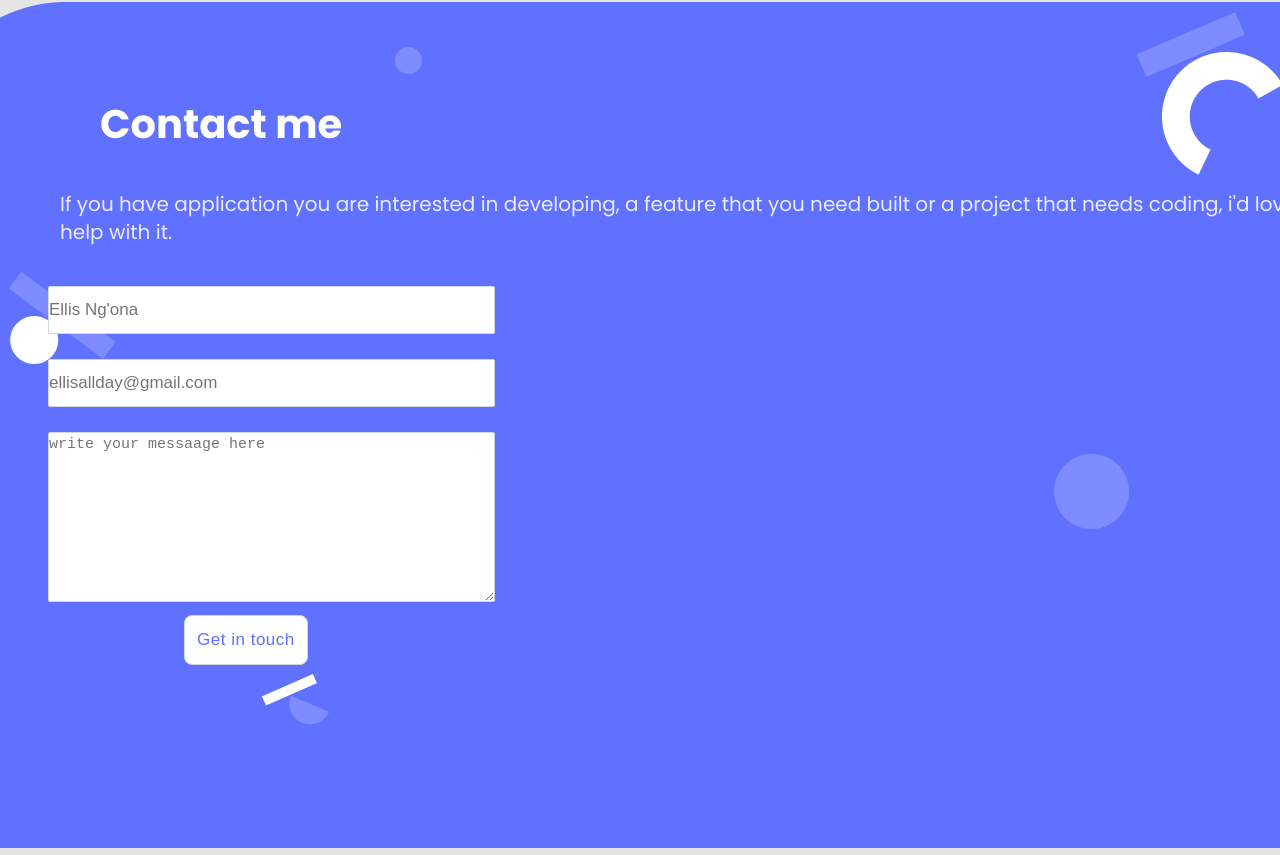
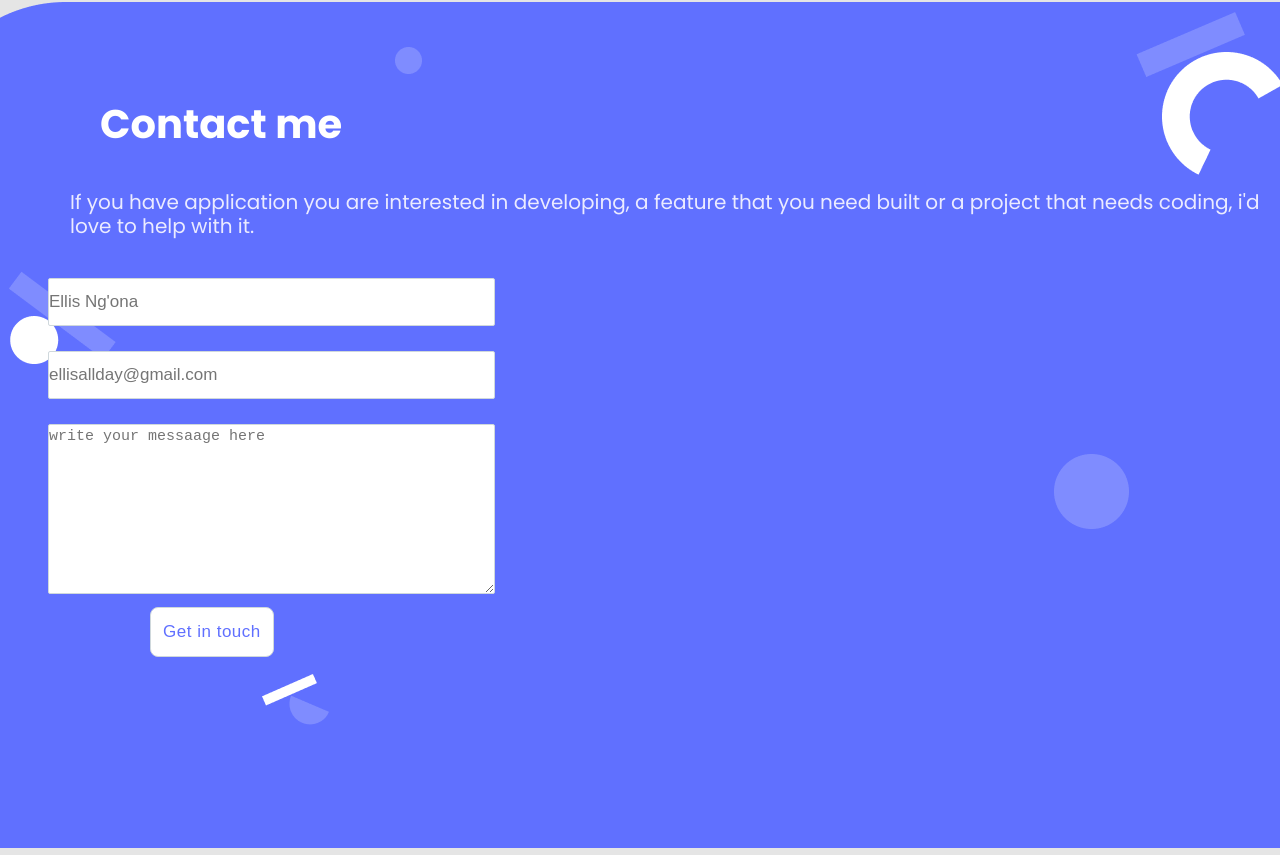
Before and after one commit to mwanawabangona/mobile-portfolio, a website: page index.html in a window 1280 px wide. Shown: the part 3756-4611 px from the top of the page. Drawn offline with Linux system fonts and the light colour scheme; files whose address does not match are found by name.

Commit message:
Update style.css

```diff
--- a/css/style.css
+++ b/css/style.css
@@ -376,14 +376,17 @@ a.btn-two {
 }
 
 .form-paragraph {
+  width: -50px;
   font-size: 20px;
   font-style: normal;
   font-weight: 400;
-  line-height: 28px;
+  line-height: 24px;
   color: #ebebff;
   position: relative;
   bottom: 30em;
-  left: 3em;
+  left: 2em;
+  margin-right: 30px;
+  margin-left: 30px;
 }
 
 .top-pg {
@@ -449,7 +452,7 @@ a.btn-two {
   border-radius: 8px;
   background: #fff;
   position: relative;
-  left: 8em;
+  left: 6em;
   border: 1px solid #cfd8dc;
   top: 6px;
 }
```
